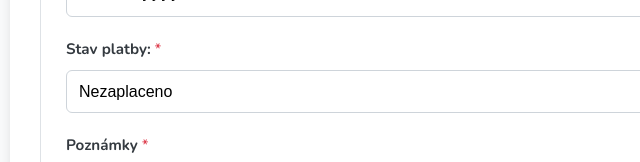
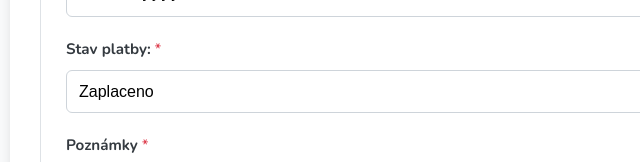
Before and after one commit to GarryTheLonelySnail/Apartmany, a website: page index.html in a window 1280 px wide. Shown: the part 1414-1576 px from the top of the page, 0-640 px from the left. Drawn offline with nearby package versions, Linux system fonts and the light colour scheme; no server answers.

Commit message:
Update index.html

```diff
--- a/index.html
+++ b/index.html
@@ -94,9 +94,8 @@
                 <div class="input-group">
                     <label><b>Stav platby:</b></label>
                     <select id="zaplaceno">
-                        <option value="Nezaplaceno">Nezaplaceno</option>
                         <option value="Zaplaceno">Zaplaceno</option>
-                        <option value="Storno">Storno</option>
+                        <option value="Storno">Nezaplaceno</option>
                     </select>
                 </div>
                 <div class="input-group">
```
